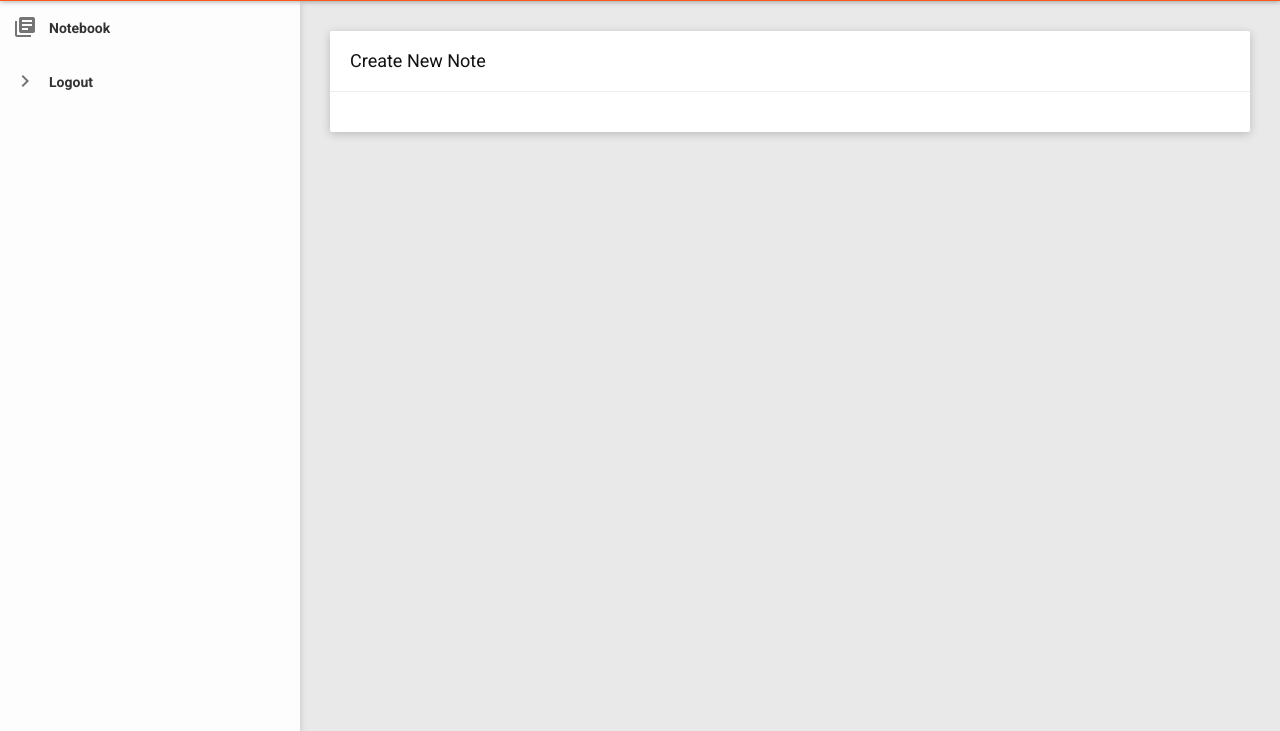
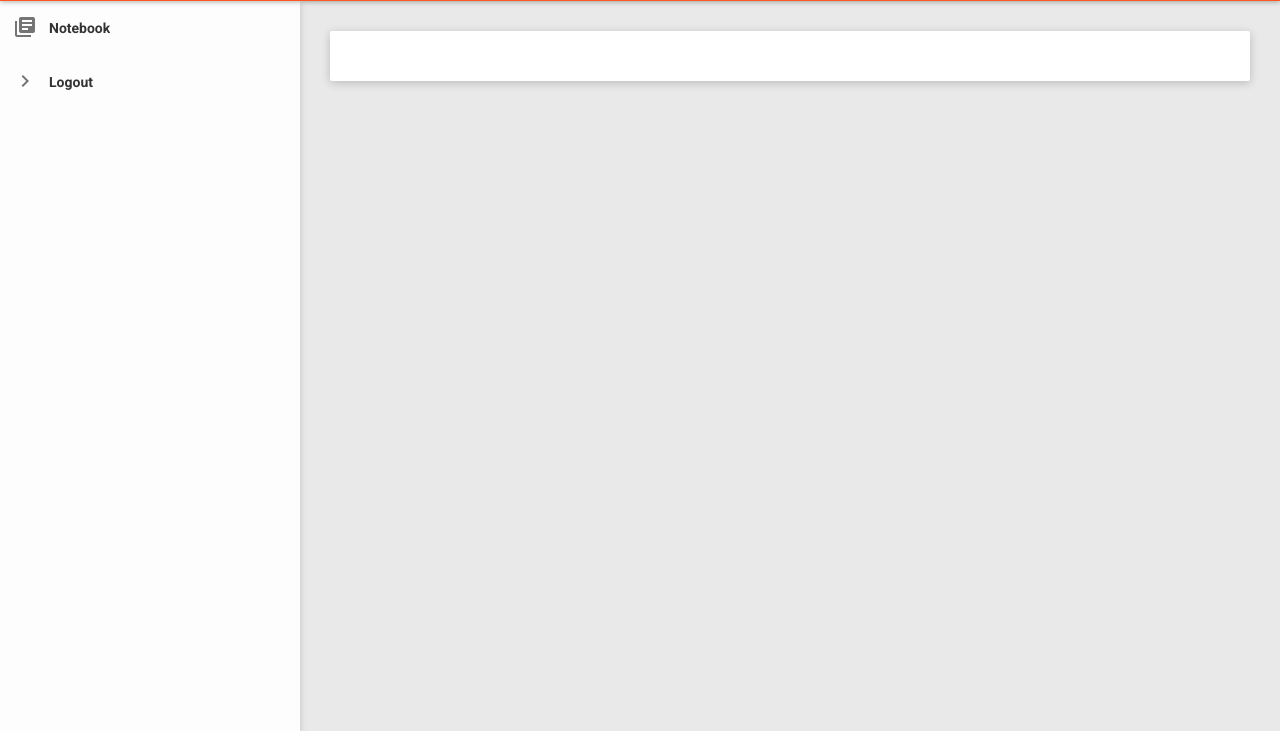
Before and after one commit to pyprism/Hiren-Notes, a Django app: template templates/note/note_by_id.html in a window 1280 px wide. Shown: the part 69-800 px from the top of the page. Run offline with Django 3.2, Linux system fonts and the light colour scheme; the template is opened without the code that fills it, so the values that code supplies are empty; some libraries are stand-ins or nearby versions.

Commit message:
finished component

```diff
--- a/templates/note/note_by_id.html
+++ b/templates/note/note_by_id.html
@@ -6,13 +6,7 @@
             <div class="row clearfix">
                 <div class="col-lg-12 col-md-12 col-sm-12 col-xs-12">
                     <div class="card">
-                        <div class="header">
-                            <h2>
-                                Create New Note
-                            </h2>
-                        </div>
-                        <div id="note_create" class="body">
-                        </div>
+                        <div id="note_by_id"></div>
                     </div>
                 </div>
             </div>
```
